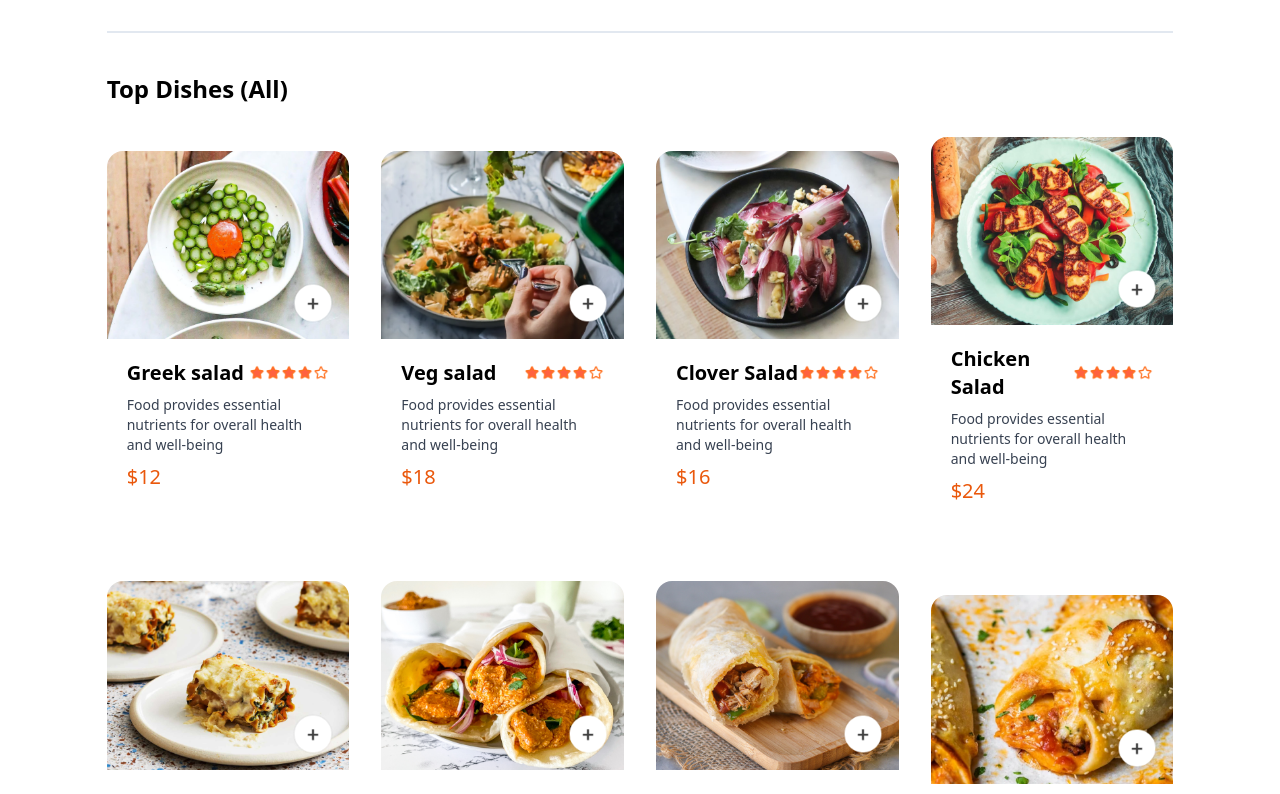
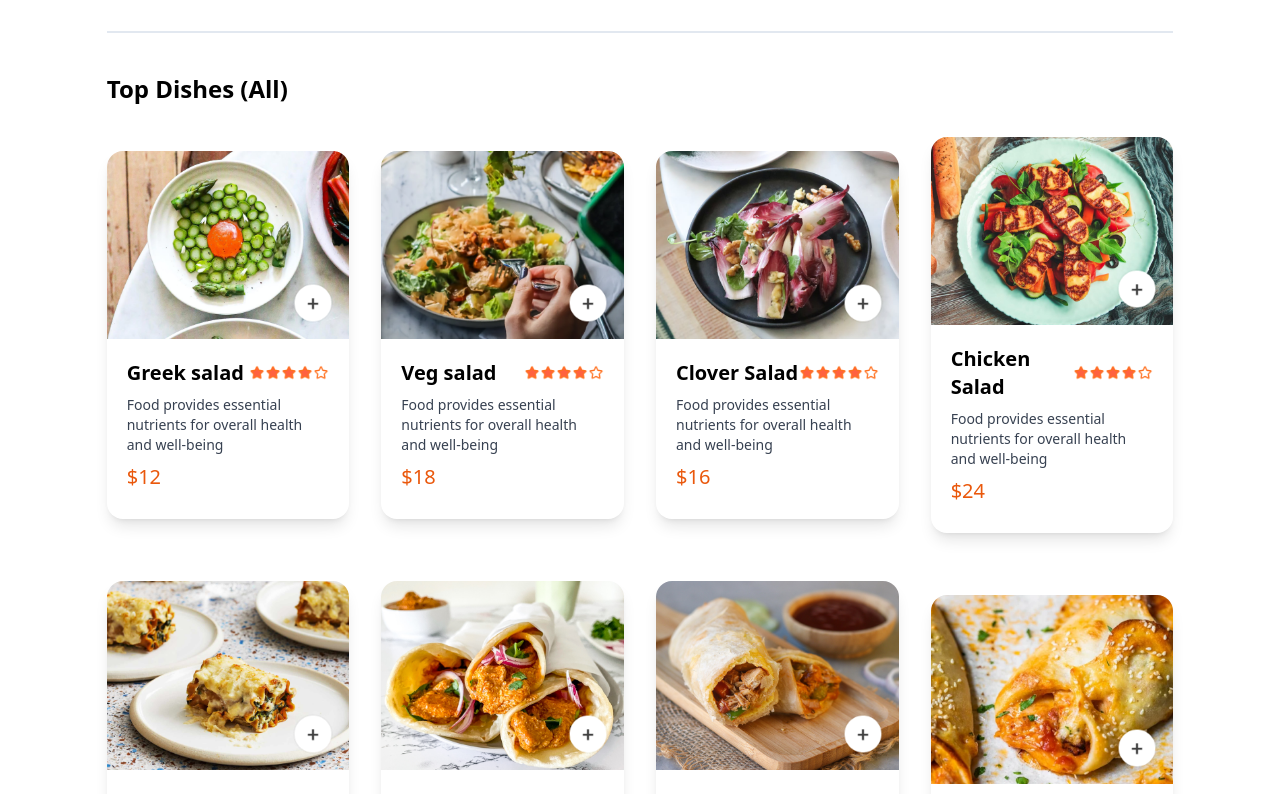
Before and after one commit to 1CL0UD/food-delivery-frontend, a React app: page / in a window 1280 px wide. Shown: the part 840-1634 px from the top of the page. Built offline with nearby package versions, Linux system fonts and the light colour scheme; the HTML template or start-up script is replaced by a standard one.

Commit message:
fixed error classname

```diff
--- a/src/components/FoodItem.tsx
+++ b/src/components/FoodItem.tsx
@@ -14,10 +14,7 @@ const FoodItem = ({ item }: Props) => {
     StoreContext
   ) as ContextValue;
   return (
-    <div
-      className="food-item w-full m-auto rounded-2xl saddToCart: (itemId: string) => void;
-  removeFromCart: (itemId: string) => void;adow-lg animate-fadein"
-    >
+    <div className="food-item w-full m-auto rounded-2xl shadow-lg animate-fadein">
       <div className="food-item-img-container relative">
         <img
           className="food-item-image rounded-t-2xl w-full"
```
